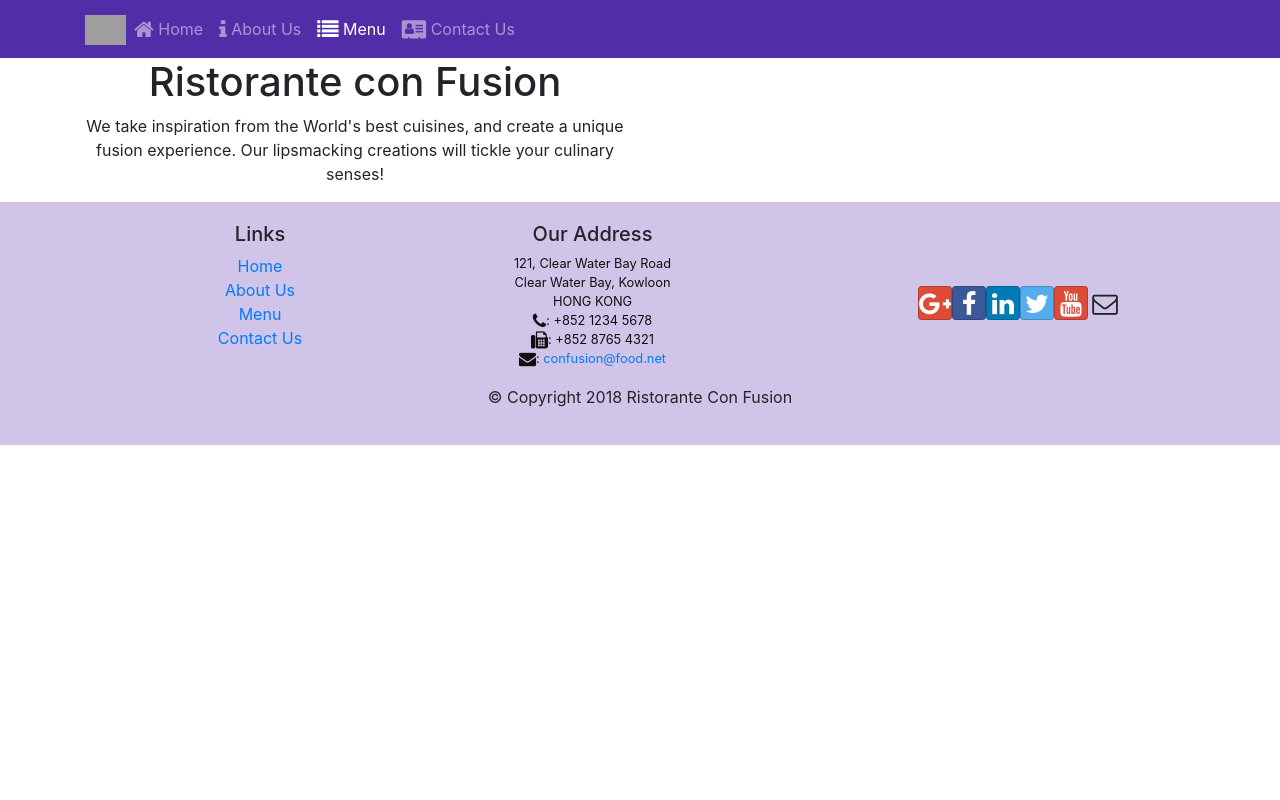
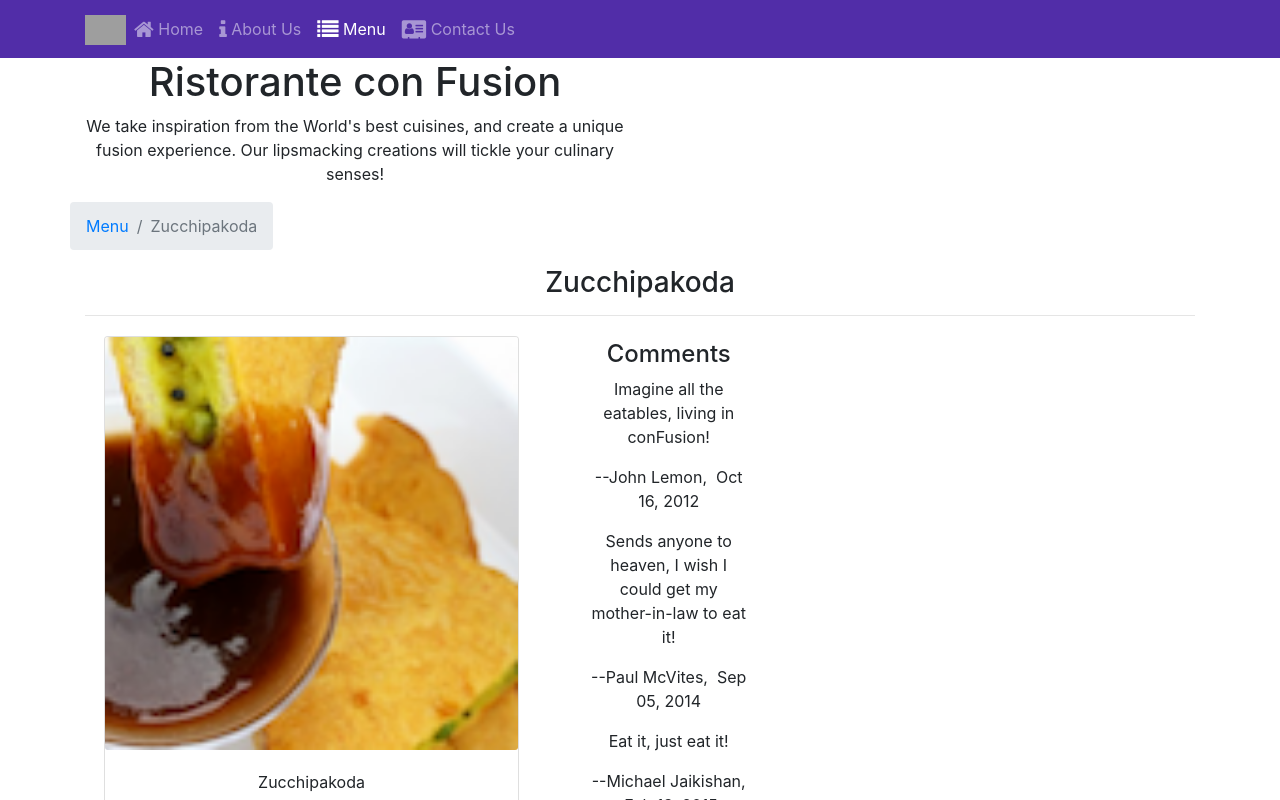
Before and after one commit to Binh2408/Confusion, a React (Create React App) app: page /menu/1 in a window 1280 px wide. Shown: the top 800 px of the page. Built offline with nearby package versions, Linux system fonts and the light colour scheme; grey boxes are pictures that could not be loaded.

Commit message:
Single Page Applications Part 2

```diff
--- a/src/components/ContactComponent.js
+++ b/src/components/ContactComponent.js
@@ -1,10 +1,23 @@
 import React from 'react';
+import { Breadcrumb, BreadcrumbItem } from 'reactstrap';
+import { Link } from 'react-router-dom';
 
 
 
 function Contact(props) {
     return(
         <div className="container">
+            <div className="row">
+                <Breadcrumb>
+                    <BreadcrumbItem><Link to="/home">Home</Link></BreadcrumbItem>
+                    <BreadcrumbItem active>Contact Us</BreadcrumbItem>
+                </Breadcrumb>
+                <div className="col-12">
+                    <h3>Contact Us</h3>
+                    <hr />
+                </div>
+            </div>
+
             <div className="row row-content">
                 <div className="col-12">
                 <h3>Location Information</h3>
--- a/src/components/DishdetailComponent.js
+++ b/src/components/DishdetailComponent.js
@@ -1,8 +1,10 @@
 import React, { Component } from 'react';
 import {
-    Card, CardImg, CardImgOverlay, CardText, CardBody,
-    CardTitle
+    Card, CardImg, CardText, CardBody,
+    CardTitle, Breadcrumb, BreadcrumbItem
 } from 'reactstrap';
+import { Link } from 'react-router-dom';
+
 
 function RenderDish({ dish }) {
     if (dish == null) {
@@ -10,7 +12,7 @@
     }
 
     return (
-        <div className='col-12 col-md-3'>
+        <div className='col-12 col-md-12'>
             <Card>
                 <CardImg width='100%' src={dish.image} alt={dish.name} />
                 <CardBody>
@@ -55,15 +57,31 @@
 }
 
 const DishDetail = (props) => {
-    if(props.dish != null)
-        return(
-            <div className="container" key={props.dish}>
+    if (props.dish != null)
+        return (
+            <div className="container">
                 <div className="row">
-                    <RenderDish dish={props.dish}/>
-                    <RenderComments comments={props.dish.comments}/>
+                    <Breadcrumb>
+
+                        <BreadcrumbItem><Link to="/menu">Menu</Link></BreadcrumbItem>
+                        <BreadcrumbItem active>{props.dish.name}</BreadcrumbItem>
+                    </Breadcrumb>
+                    <div className="col-12">
+                        <h3>{props.dish.name}</h3>
+                        <hr />
+                    </div>
+                </div>
+                <div className="row">
+                    <div className="col-12 col-md-5 m-1">
+                        <RenderDish dish={props.dish} />
+                    </div>
+                    <div className="col-12 col-md-5 m-1">
+                        <RenderComments comments={props.comments} />
+                    </div>
                 </div>
             </div>
         );
+
 }
 
 
--- a/src/components/MainComponent.js
+++ b/src/components/MainComponent.js
@@ -6,7 +6,7 @@
 import Header from './HeaderComponent';
 import Footer from './FooterComponent';
 import Home from './HomeComponent';
-import { Routes, Route, Navigate } from 'react-router-dom';
+import { Routes, Route, Navigate, useParams } from 'react-router-dom';
 import Contact from './ContactComponent';
 import { COMMENTS } from '../shared/comments';
 import { PROMOTIONS } from '../shared/promotions';
@@ -42,6 +42,15 @@
       );
     }
 
+
+    const DishWithId = () => {
+      const { dishId } = useParams();
+      return(
+          <DishDetail dish={this.state.dishes.filter((dish) => dish.id === parseInt(dishId,10))[0]}
+            comments={this.state.comments.filter((comment) => comment.dishId === parseInt(dishId,10))} />
+      );
+    };
+
     return (
       <div>
         <Header />
@@ -50,6 +59,7 @@
           <Route exact path='/menu' element={<Menu dishes = {this.state.dishes} onClick={(dishId)=> this.onDishSelect(dishId)}/>} />
           <Route path="/home" element={<Navigate to="/Menu"/>}/>
           <Route exact path='/contactus' Component={Contact}  />
+          <Route path='/menu/:dishId' Component={DishWithId} />
         </Routes>
 
 
--- a/src/components/MenuComponent.js
+++ b/src/components/MenuComponent.js
@@ -1,21 +1,21 @@
 import React, { Component } from 'react';
+import { Card, CardImg, CardImgOverlay,
+    CardTitle, Breadcrumb, BreadcrumbItem } from 'reactstrap';
+import { Link } from 'react-router-dom';
 
-import {
-    Card, CardImg, CardImgOverlay, CardText, CardBody,
-    CardTitle
-} from 'reactstrap';
-
-function RenderMenuItem({ dish}) {
+function RenderMenuItem ({dish, onClick}) {
     return (
-        <Card >
-
-            <CardImg width="100%" src={dish.image} alt={dish.name} />
-            <CardImgOverlay>
-                <CardTitle>{dish.name}</CardTitle>
-            </CardImgOverlay>
+        <Card>
+            <Link to={`/menu/${dish.id}`} >
+                <CardImg width="100%" src={dish.image} alt={dish.name} />
+                <CardImgOverlay>
+                    <CardTitle>{dish.name}</CardTitle>
+                </CardImgOverlay>
+            </Link>
         </Card>
     );
 }
+
 const Menu = (props) => {
 
     const menu = props.dishes.map((dish) => {
@@ -29,10 +29,21 @@
     return (
         <div className="container">
             <div className="row">
+                <Breadcrumb>
+                    <BreadcrumbItem><Link to="/home">Home</Link></BreadcrumbItem>
+                    <BreadcrumbItem active>Menu</BreadcrumbItem>
+                </Breadcrumb>
+                <div className="col-12">
+                    <h3>Menu</h3>
+                    <hr />
+                </div>
+            </div>
+            <div className="row">
                 {menu}
             </div>
         </div>
     );
+
 }
 
 
```
